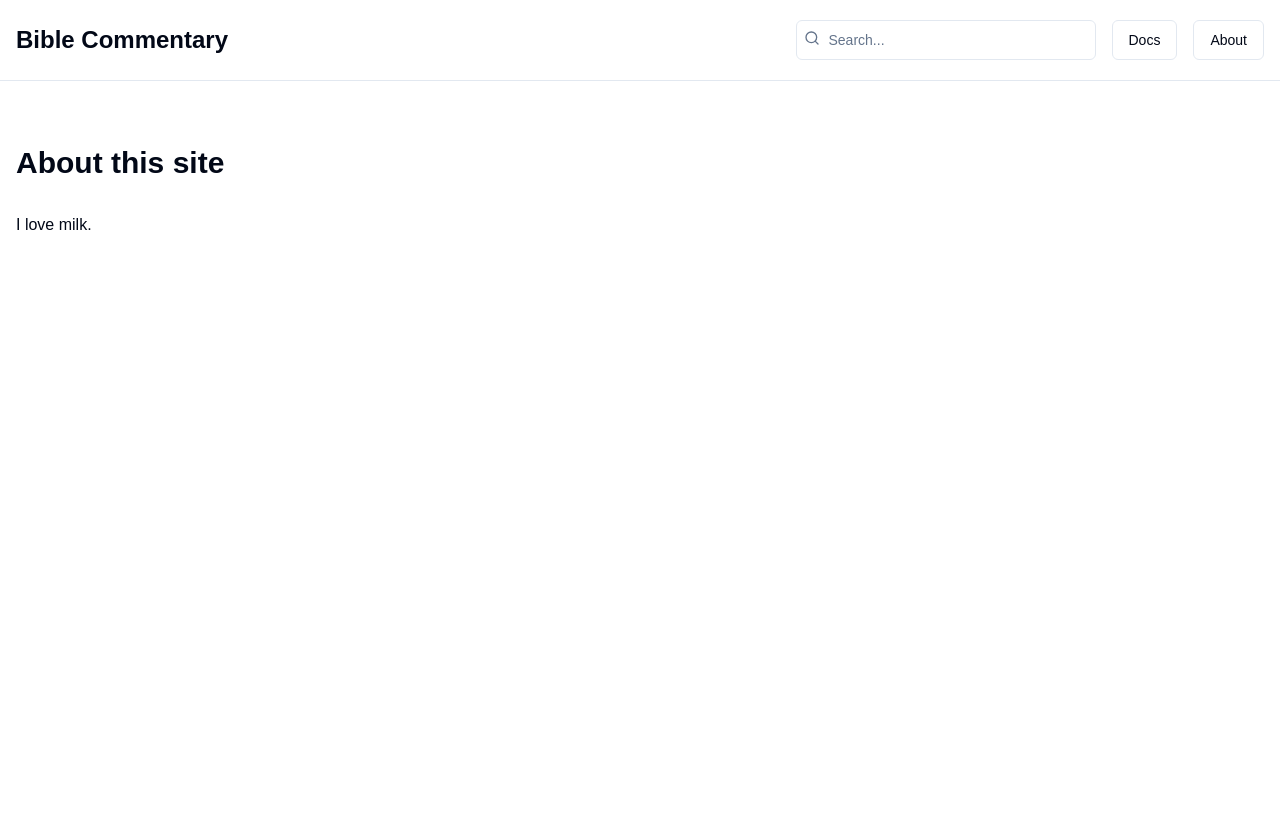
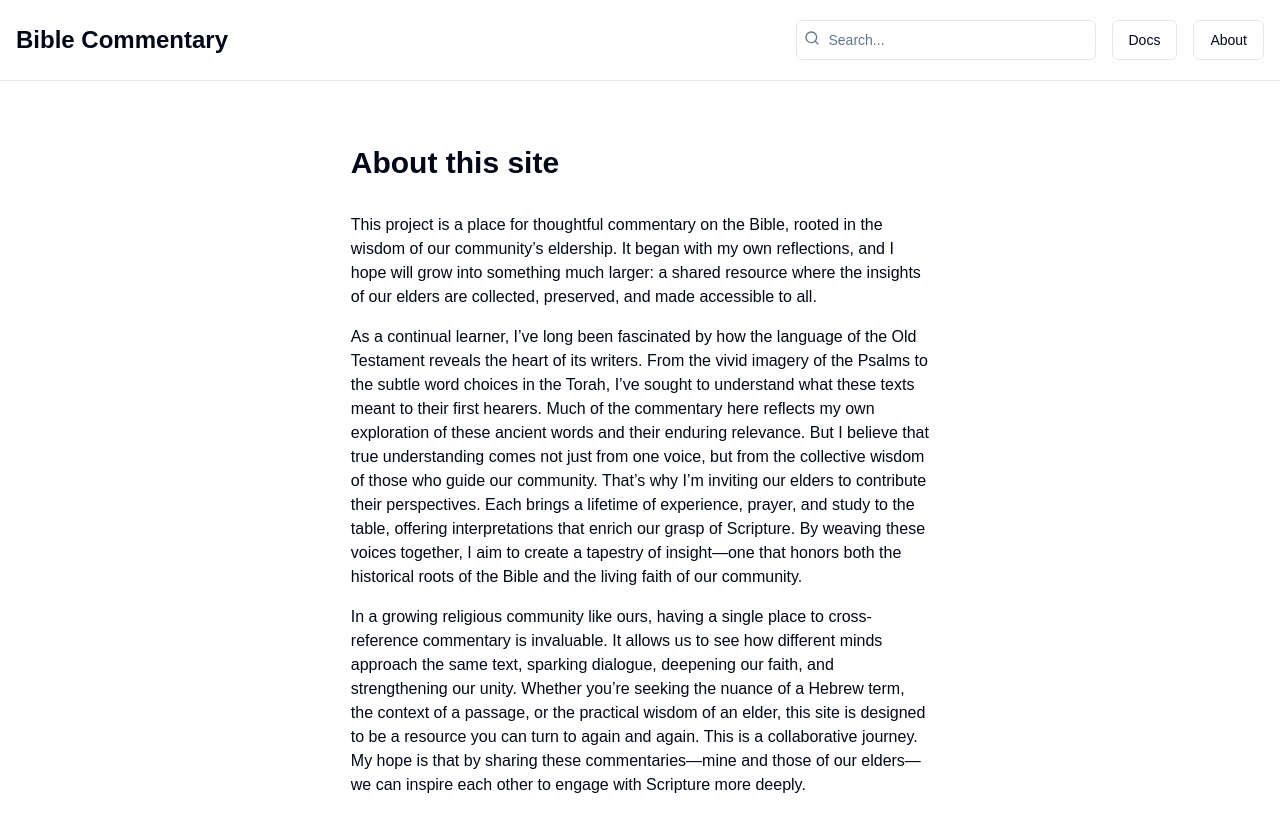
Before and after one commit to mapk/bible-commentary, a Next.js app: page /about in a window 1280 px wide. Shown: the top 832 px of the page. Before the commit the page ends 800 px from the top, so only its background shows below. Built offline with nearby package versions, Linux system fonts and the light colour scheme.

Commit message:
about page text

```diff
--- a/src/app/about/page.tsx
+++ b/src/app/about/page.tsx
@@ -1,8 +1,40 @@
 export default function About() {
   return (
-    <div>
+    <div class="max-w-prose mx-auto relative min-h-screen flex flex-col">
       <h1 className="text-3xl font-bold my-8">About this site</h1>
-      <p>I love milk.</p>
+      <p class="mb-4">
+        This project is a place for thoughtful commentary on the Bible, rooted
+        in the wisdom of our community’s eldership. It began with my own
+        reflections, and I hope will grow into something much larger: a shared
+        resource where the insights of our elders are collected, preserved, and
+        made accessible to all.
+      </p>
+      <p class="mb-4">
+        As a continual learner, I’ve long been fascinated by how the language of
+        the Old Testament reveals the heart of its writers. From the vivid
+        imagery of the Psalms to the subtle word choices in the Torah, I’ve
+        sought to understand what these texts meant to their first hearers. Much
+        of the commentary here reflects my own exploration of these ancient
+        words and their enduring relevance. But I believe that true
+        understanding comes not just from one voice, but from the collective
+        wisdom of those who guide our community. That’s why I’m inviting our
+        elders to contribute their perspectives. Each brings a lifetime of
+        experience, prayer, and study to the table, offering interpretations
+        that enrich our grasp of Scripture. By weaving these voices together, I
+        aim to create a tapestry of insight—one that honors both the historical
+        roots of the Bible and the living faith of our community.
+      </p>
+      <p>
+        In a growing religious community like ours, having a single place to
+        cross-reference commentary is invaluable. It allows us to see how
+        different minds approach the same text, sparking dialogue, deepening our
+        faith, and strengthening our unity. Whether you’re seeking the nuance of
+        a Hebrew term, the context of a passage, or the practical wisdom of an
+        elder, this site is designed to be a resource you can turn to again and
+        again. This is a collaborative journey. My hope is that by sharing these
+        commentaries—mine and those of our elders—we can inspire each other to
+        engage with Scripture more deeply.
+      </p>
     </div>
   );
 }
```
